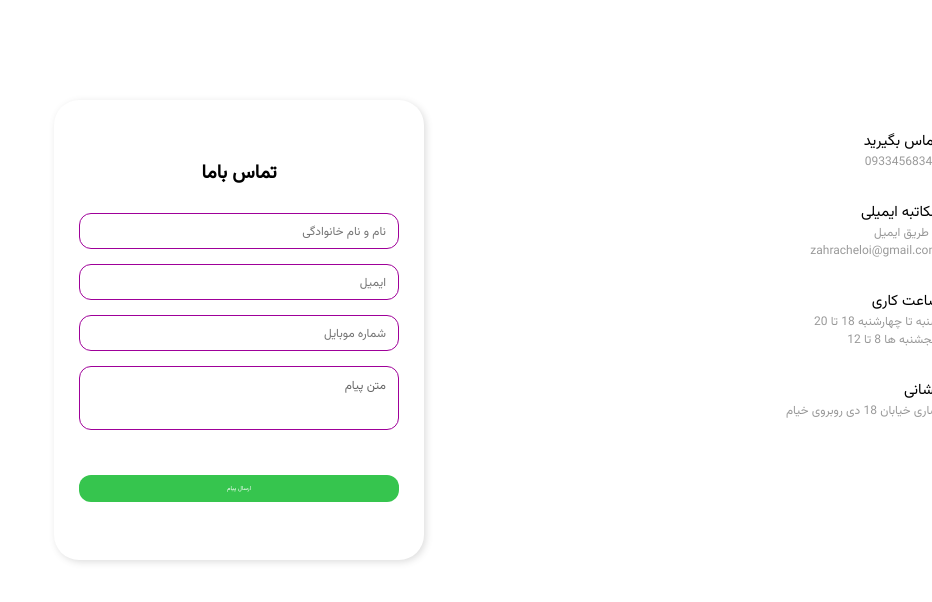
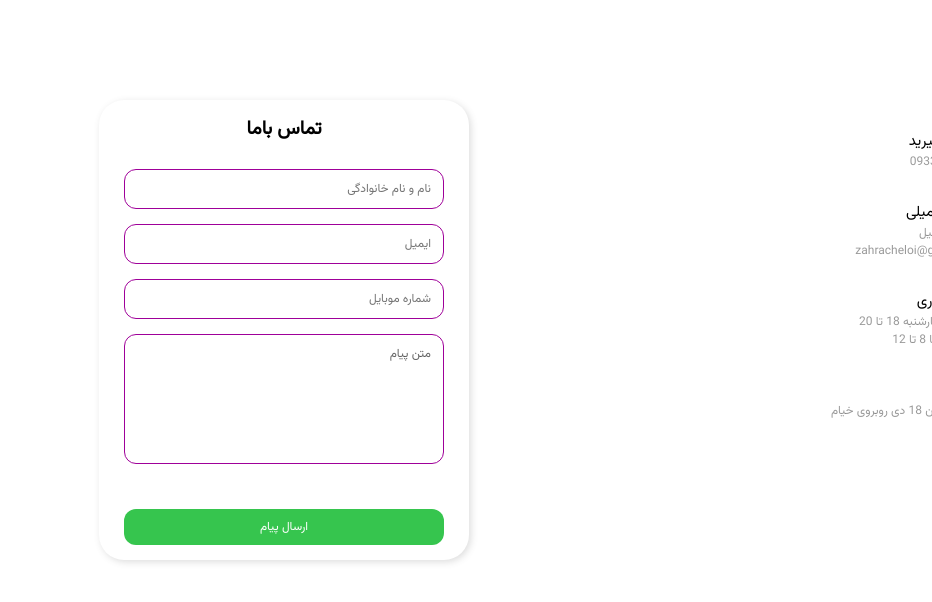
Before and after one commit to alimooo1/Sadrun_Project, a React (Vite) app in the folder sadrun-project/: page / in a window 1280 px wide. Shown: the top 602 px of the page, without its empty margins (348-1280 px from the left). Built offline with nearby package versions, Linux system fonts and the light colour scheme.

Commit message:
update style component  and change css to scss

```diff
--- a/sadrun-project/src/components/contact_us/contact_us.jsx
+++ b/sadrun-project/src/components/contact_us/contact_us.jsx
@@ -1,9 +1,10 @@
 import React from 'react'
+import "../../sass/fonts.scss"
+import styles from "./contact_us.module.scss"
 import phone from "./image/phone-80-mdpi.svg"
 import massege from "./image/Message-Free-Ic-mdpi.svg"
 import clock from "./image/icons8-clock-24.svg"
 import map from "./image/icons8-address-24.svg"
-import styles from "./contact_us.module.css"
 
 
 
@@ -53,7 +54,7 @@ zahracheloi@gmail.com</p>
                 <form className={styles.form} action="">
                     <input type="text"placeholder='نام و نام خانوادگی' />
                     <input type="email" placeholder='ایمیل' />
-                    <input type="number"placeholder='شماره موبایل' />
+                    <input type="text"placeholder='شماره موبایل' />
                     <textarea name="" id="" cols="50" rows="6" placeholder='متن پیام'></textarea>
                     <button className={styles.btn}>ارسال پیام</button>
                 </form>
--- a/sadrun-project/src/components/contact_us/contact_us.module.css
+++ b/sadrun-project/src/components/contact_us/contact_us.module.scss
@@ -1,3 +1,6 @@
+
+@import "../../sass/mixins.scss";
+@import "../../sass/variables.scss";
 .conteiner{
     display:flex;
     width: 100%;
@@ -30,12 +33,11 @@
     height: 20px;
 }
 .informatino_text :nth-child(odd){
-
     font-size: 15px;
+    @include typography($primary-font-family, 15px,black);
 }
 .informatino_text :nth-child(even){
-    color:rgba(0, 0, 0, 0.4) ;
-    font-size: 12px;
+    @include typography($primary-font-family, 12px,rgba(0, 0, 0, 0.4) );
 }
 
 .form_conteiner {
@@ -47,18 +49,22 @@
     flex-direction: column;
     justify-content: center;
 }
-.form_conteiner P{
+.form_conteiner{
+  P{
     text-align: center;
     margin-bottom: 25px;
     font-weight: bold;
-    font-size: 19px;
+    @include typography($primary-font-family, 19px,black );
 }
+}
+
 .form{
     padding-inline: 25px;
     display: flex;
     flex-direction: column;
 }
-.form input,textarea {
+.form{
+    input,textarea {
     outline: none;
     border: 1px solid #9F0099;
     border-radius: 12px;
@@ -66,19 +72,30 @@
     padding-right: 12px;
     margin-bottom: 15px;
 }
-.form input,textarea::placeholder{
+}
+
+
+.form{
+    input,textarea::placeholder{
     color:rgba(0, 0, 0, 0.6); ;
     font-size: 12px;
+    @include typography($primary-font-family, 12px,rgba(0, 0, 0, 0.6) );
 }
-.form textarea{
+}
+
+.form {
+   textarea{
     resize: none;
+    @include typography($primary-font-family, 12px,rgba(0, 0, 0, 0.6) );
+}
+}
 
-}
+
 .btn{
     border-radius: 12px;
     border: none;
     background: #36C54E;
     padding: 9px;
-    color: #fff;
     margin-top: 30px;
+    @include typography($primary-font-family, 12px,#fff );
 }
--- a/sadrun-project/src/sass/fonts.scss
+++ b/sadrun-project/src/sass/fonts.scss
@@ -44,6 +44,3 @@
     font-family:'Shabnam-FD-Regular' ;
     src: url('./fonts/fonts-shabnam/Shabnam-Medium-FD.woff');
 }
-body,button,::placeholder{
-    font-family:'vazirmatn-Regular'
-}
```
